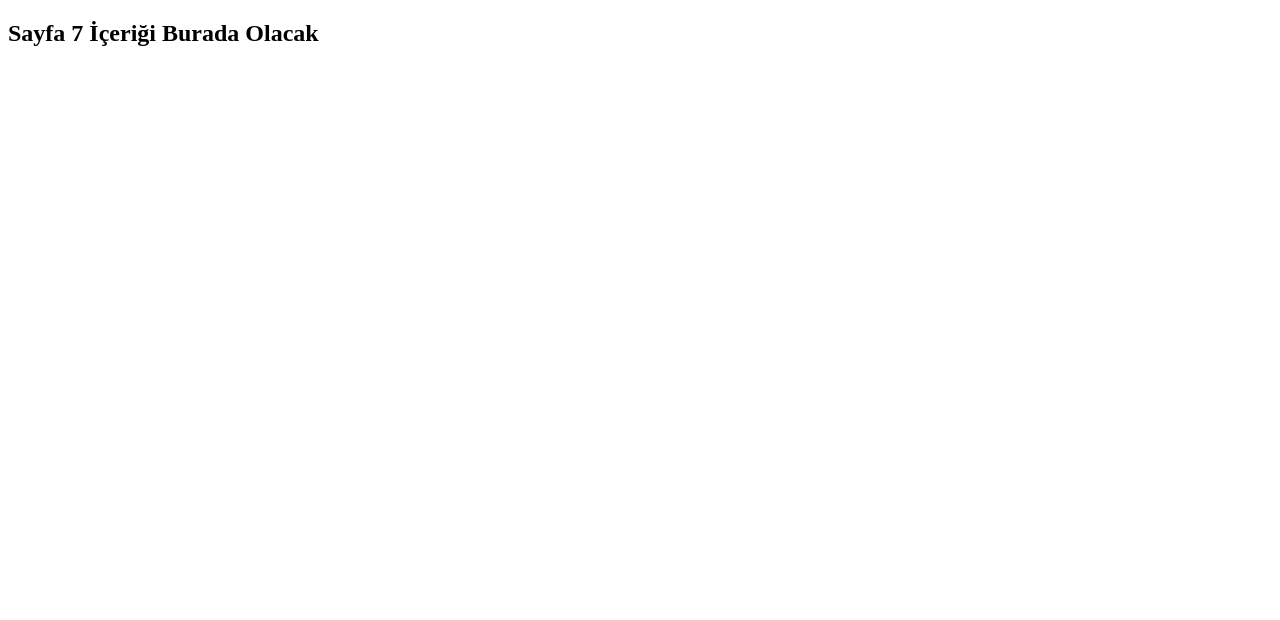
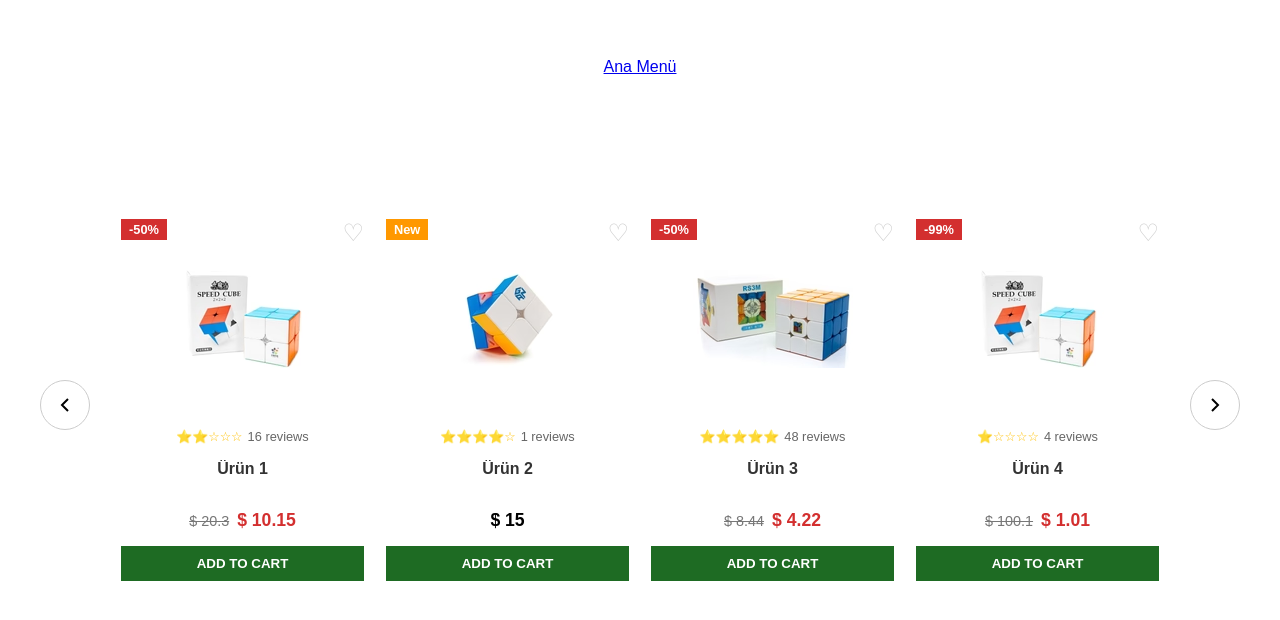
Before and after one commit to Berk4yKucuk/speedcube-clone, a Vue app: page /sayfa/7 in a window 1280 px wide. Shown: the top 620 px of the page. Built offline with nearby package versions, Linux system fonts and the light colour scheme.

Commit message:
7. komponenet lesssgooo

```diff
--- /dev/null
+++ b/src/components/ProductSlider.vue
@@ -0,0 +1,204 @@
+<script setup>
+import { ref, computed } from 'vue'
+
+//resimler
+import img1 from '@/assets/cube1.avif'
+import img2 from '@/assets/cube2.avif'
+import img3 from '@/assets/cube3.avif'
+import ben from '@/assets/ben.jpeg'
+
+//ürünler
+const products = ref([
+  { id: 1, name: 'Ürün 1', star: 2, price: 10.15, oldPrice: 20.30, discount: '-50%', reviews: 16, img: img1 },
+  { id: 2, name: 'Ürün 2', star: 4, price: 15.00, label: 'New', reviews: 1, img: img2 },
+  { id: 3, name: 'Ürün 3', star: 5, price: 4.22, oldPrice: 8.44, discount: '-50%', reviews: 48, img: img3 },
+  { id: 4, name: 'Ürün 4', star: 1, price: 1.01, oldPrice: 100.10, discount: '-99%', reviews: 4, img: img1 },
+  //2. sayfa
+  { id: 5, name: 'Ürün 5', star: 0, price: 64.95, label: 'Hot', reviews: 120, img: img2 },
+  { id: 6, name: 'Ürün 6', star: 1, price: 9.99, oldPrice: 10.01, discount: '-1%', reviews: 300, img: img3 },
+  { id: 7, name: 'Ürün 7', star: 4, price: 32.99, reviews: 55, img: img1 },
+  { id: 8, name: 'proje sahibi', star: 5, price: 999999.99, reviews: 999, img: ben },
+])
+
+//slider
+const currentPage = ref(0) // 0: İlk 4lü, 1: İkinci 4lü
+
+// toplam sayfa sayısı (8 ürün / 4 = 2 sayfa)
+const maxPage = Math.ceil(products.value.length / 4) - 1
+
+function nextPage() {
+  if (currentPage.value < maxPage) {
+    currentPage.value++
+  } else {
+    currentPage.value = 0 // başa sar
+  }
+}
+
+function prevPage() {
+  if (currentPage.value > 0) {
+    currentPage.value--
+  } else {
+    currentPage.value = maxPage // sona git
+  }
+}
+</script>
+
+<template>
+  <div class="slider-container">
+
+    <button class="nav-btn prev" @click="prevPage">
+      <svg width="24" height="24" viewBox="0 0 24 24" fill="none" stroke="currentColor" stroke-width="2"><path d="M15 18l-6-6 6-6"/></svg>
+    </button>
+
+    <div class="slider-window">
+      <div class="slider-track" :style="{ transform: `translateX(-${currentPage * 100}%)` }">
+
+        <div v-for="product in products" :key="product.id" class="slide-item">
+          <div class="product-card">
+
+            <div class="image-box">
+              <img :src="product.img" alt="Product" />
+              <span v-if="product.discount" class="badge discount">{{ product.discount }}</span>
+              <span v-if="product.label" class="badge label">{{ product.label }}</span>
+              <span class="heart-icon">♡</span>
+            </div>
+
+            <div class="info-box">
+              <div class="rating">
+                <span class="stars">
+                  {{ '⭐'.repeat(product.star) + '☆'.repeat(5 - product.star) }}
+                </span>
+
+                <span class="review-text">{{ product.reviews }} reviews</span>
+              </div>
+
+              <h3 class="p-title">{{ product.name }}</h3>
+
+              <div class="price-box">
+                <span v-if="product.oldPrice" class="old-price">$ {{ product.oldPrice }}</span>
+                <span class="current-price" :class="{'red-text': product.discount}">$ {{ product.price }}</span>
+              </div>
+            </div>
+
+            <button class="add-btn">ADD TO CART</button>
+
+          </div>
+        </div>
+
+      </div>
+    </div>
+
+    <button class="nav-btn next" @click="nextPage">
+      <svg width="24" height="24" viewBox="0 0 24 24" fill="none" stroke="currentColor" stroke-width="2"><path d="M9 18l6-6-6-6"/></svg>
+    </button>
+
+  </div>
+</template>
+
+<style scoped>
+.slider-container {
+  display: flex;
+  align-items: center;
+  justify-content: center;
+  gap: 20px; /* oklar ile slider arası boşluk */
+  max-width: 1200px;
+  margin: 0 auto;
+  padding: 40px 0;
+  font-family: 'Arial', sans-serif;
+}
+
+
+.nav-btn {
+  width: 50px;
+  height: 50px;
+  border-radius: 50%;
+  border: 1px solid #ccc;
+  background: white;
+  cursor: pointer;
+  display: flex;
+  align-items: center;
+  justify-content: center;
+  transition: all 0.3s;
+  flex-shrink: 0;
+}
+.nav-btn:hover {
+  border-color: black;
+  background-color: #f9f9f9;
+}
+
+/* slider penceresi */
+.slider-window {
+  width: 100%;
+  overflow: hidden; /* diğer sayfaları gizle */
+}
+
+/* tren */
+.slider-track {
+  display: flex;
+  width: 100%;
+  /* geçiş animasyonu */
+  transition: transform 0.8s cubic-bezier(0.25, 1, 0.5, 1);
+}
+
+/* ürün kartları */
+.slide-item {
+  min-width: 25%; /* ekrana tam 4 tane sığması için %25 */
+  box-sizing: border-box;
+  padding: 0 10px; /*kartlar arası boşluk */
+}
+
+.product-card {
+  background: white;
+  border: 1px solid transparent;
+  padding-bottom: 10px;
+  transition: 0.3s;
+}
+.product-card:hover { border-color: #eee; box-shadow: 0 5px 15px rgba(0,0,0,0.05); }
+
+.image-box {
+  position: relative;
+  height: 200px;
+  display: flex;
+  align-items: center;
+  justify-content: center;
+  margin-bottom: 10px;
+}
+.image-box img { max-width: 100%; max-height: 100%; }
+
+/* etiketler */
+.badge {
+  position: absolute; top: 0; left: 0;
+  color: white; font-weight: bold; font-size: 0.8rem; padding: 3px 8px;
+}
+.discount { background-color: #d32f2f; }
+.label { background-color: #ff9800; }
+.heart-icon {
+  position: absolute; top: 0; right: 0;
+  font-size: 1.5rem; color: #ccc; cursor: pointer;
+}
+
+/* bilgiler */
+.rating { font-size: 0.8rem; color: #ffc107; margin-bottom: 5px; }
+.review-text { color: #666; margin-left: 5px; }
+
+.p-title {
+  font-size: 1rem; color: #333; height: 40px;
+  overflow: hidden; margin-bottom: 10px;
+}
+
+.price-box { margin-bottom: 15px; }
+.old-price { text-decoration: line-through; color: #777; font-size: 0.9rem; margin-right: 8px; }
+.current-price { font-weight: bold; font-size: 1.1rem; }
+.red-text { color: #d32f2f; }
+
+.add-btn {
+  width: 100%;
+  background-color: #1e6b23;
+  color: white;
+  border: none;
+  padding: 10px;
+  font-weight: bold;
+  cursor: pointer;
+}
+.add-btn:hover { background-color: #16541a; }
+</style>
--- a/src/router/index.js
+++ b/src/router/index.js
@@ -5,6 +5,7 @@ import FooterView from '../views/FooterView.vue'
 import LoginView from '../views/LoginView.vue'
 import ShoppingCartView from '../views/ShoppingCartView.vue'
 import ProductPageView from '../views/ProductPageView.vue'
+import SliderView from '../views/SliderView.vue'
 import Home from '../views/Home.vue'
 
 
@@ -48,8 +49,12 @@ const routes = [
     name: 'Sayfa6',
     component: ProductPageView
   },
+  {
+  path: '/sayfa/7',
+  name: 'Sayfa7',
+  component: SliderView
+  },
   //idle sayfalar
-  { path: '/sayfa/7', name: 'Sayfa7', component: { template: '<h2>Sayfa 7 İçeriği Burada Olacak</h2>' } },
   { path: '/sayfa/8', name: 'Sayfa8', component: { template: '<h2>Sayfa 8 İçeriği Burada Olacak</h2>' } },
   { path: '/sayfa/9', name: 'Sayfa9', component: { template: '<h2>Sayfa 9 İçeriği Burada Olacak</h2>' } },
   { path: '/sayfa/10', name: 'Sayfa10', component: { template: '<h2>Sayfa 10 İçeriği Burada Olacak</h2>' } },
--- /dev/null
+++ b/src/views/SliderView.vue
@@ -0,0 +1,33 @@
+<script setup>
+import ProductSlider from '../components/ProductSlider.vue'
+</script>
+
+<template>
+  <div class="back-link">
+    <router-link to="/">Ana Menü</router-link>
+  </div>
+  <div class="slider-view">
+    <ProductSlider />
+
+  </div>
+</template>
+
+<style scoped>
+.slider-view {
+  background-color: white;
+  min-height: 100vh;
+  padding: 20px;
+  text-align: center;
+}
+
+.back-link {
+    color: #3498db;
+    text-decoration: none;
+    display: flex;
+    flex-direction: column;
+    align-items: center;
+    padding: 50px;
+    min-height: 50px;
+    font-family: sans-serif;
+}
+</style>
```
Also changed, not shown: src/assets/ben.jpeg (added).
